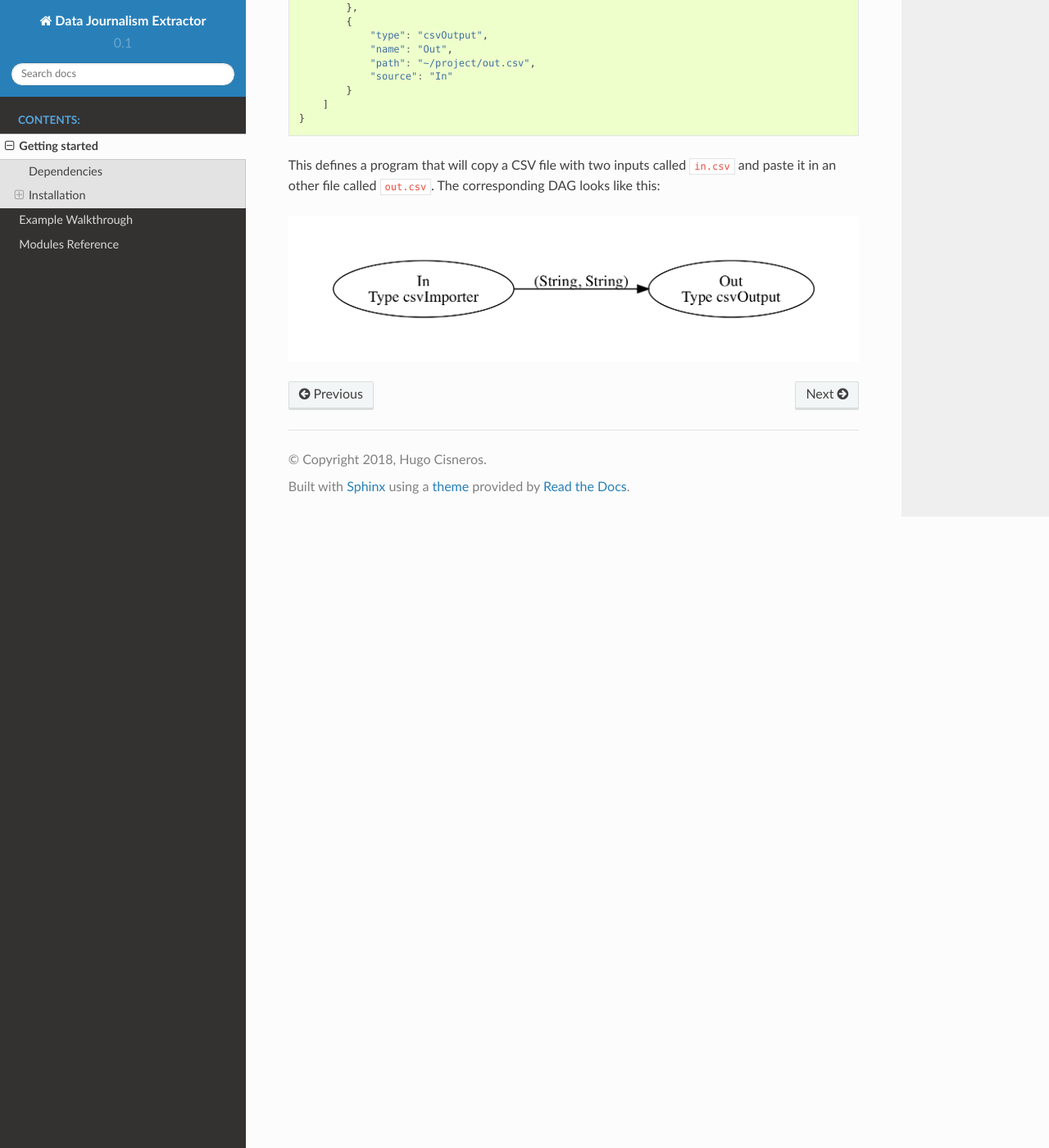
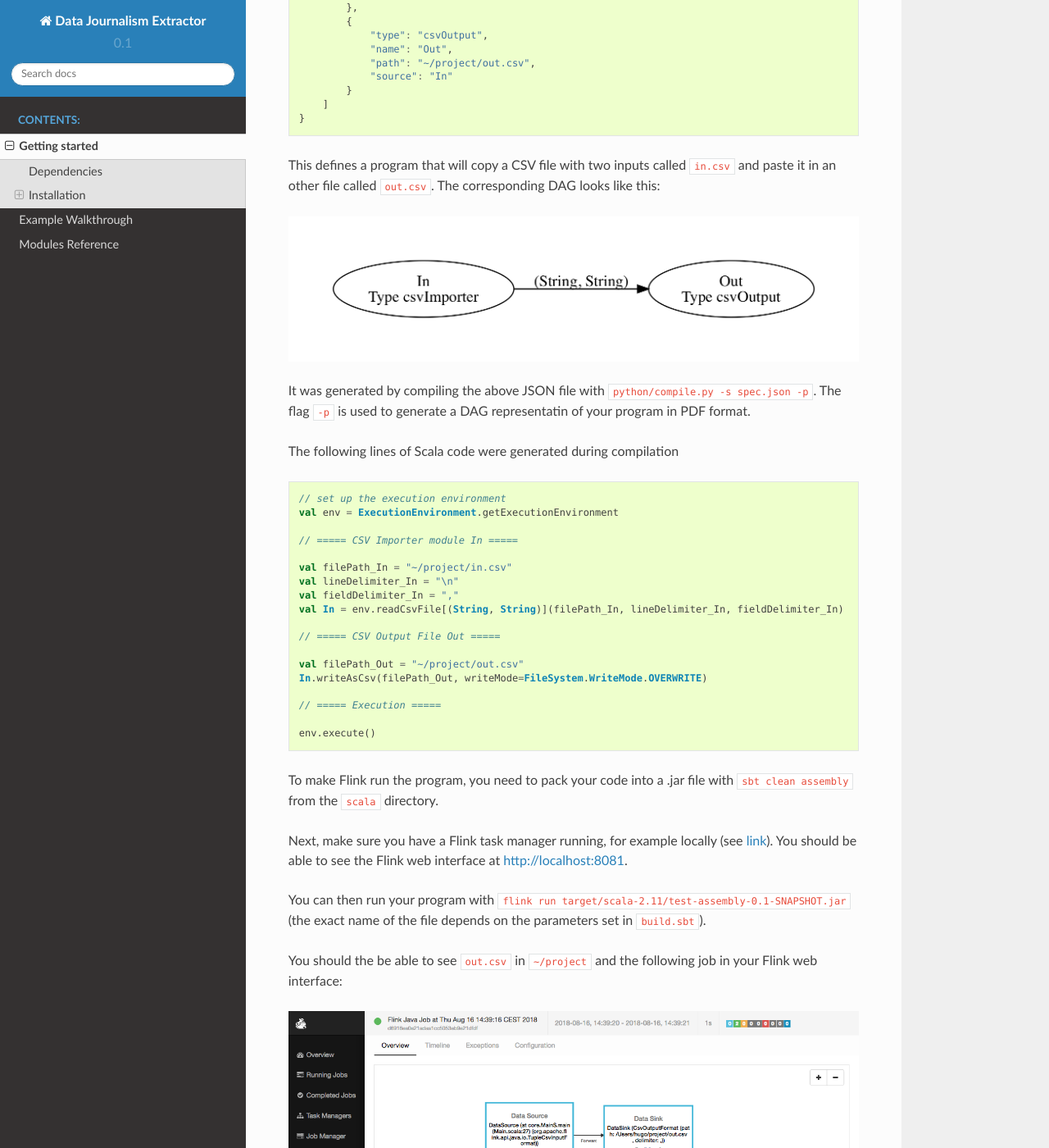
Before and after one commit to hugcis/data_journalism_extractor, a Sphinx documentation site: the page built from python/docs/getting-started.rst, in a window 1280 px wide and 1400 px high, scrolled down 2013 px. Shown: the whole window at 82% size. Built offline with Sphinx 7.4.7 and the Read the Docs theme 2.0.0, drawn with Linux system fonts in a browser that asks for light colours; pages that are not in the unit, such as notebooks, are missing from menus.

Commit message:
Update doc

```diff
--- a/python/docs/getting-started.rst
+++ b/python/docs/getting-started.rst
@@ -107,3 +107,44 @@ This defines a program that will copy a CSV file with two inputs called ``in.csv
 in an other file called ``out.csv``. The corresponding DAG looks like this:
 
 .. image:: images/mini_ex.*
+
+It was generated by compiling the above JSON file with ``python/compile.py -s spec.json -p``. The
+flag ``-p`` is used to generate a DAG representatin of your program in PDF format.
+
+The following lines of Scala code were generated during compilation
+
+.. code-block:: scala
+
+    // set up the execution environment
+    val env = ExecutionEnvironment.getExecutionEnvironment
+
+    // ===== CSV Importer module In =====
+
+    val filePath_In = "~/project/in.csv"
+    val lineDelimiter_In = "\n"
+    val fieldDelimiter_In = ","
+    val In = env.readCsvFile[(String, String)](filePath_In, lineDelimiter_In, fieldDelimiter_In)
+
+    // ===== CSV Output File Out =====
+
+    val filePath_Out = "~/project/out.csv"
+    In.writeAsCsv(filePath_Out, writeMode=FileSystem.WriteMode.OVERWRITE)
+
+    // ===== Execution =====
+
+    env.execute()
+
+To make Flink run the program, you need to pack your code into a .jar file with ``sbt clean assembly``
+from the ``scala`` directory.
+
+Next, make sure you have a Flink task manager running, for example locally
+(see `link <https://ci.apache.org/projects/flink/flink-docs-release-1.6/quickstart/setup_quickstart.html#start-a-local-flink-cluster>`_).
+You should be able to see the Flink web interface at http://localhost:8081.
+
+You can then run your program with ``flink run target/scala-2.11/test-assembly-0.1-SNAPSHOT.jar``
+(the exact name of the file depends on the parameters set in ``build.sbt``).
+
+You should the be able to see ``out.csv`` in ``~/project`` and the following job in your Flink
+web interface:
+
+.. image:: images/mini_interface.png
```
Also changed, not shown: python/docs/example-walkthrough.rst (+36 -0 lines), python/docs/modules/outputs.rst (added, +13 -0 lines).
